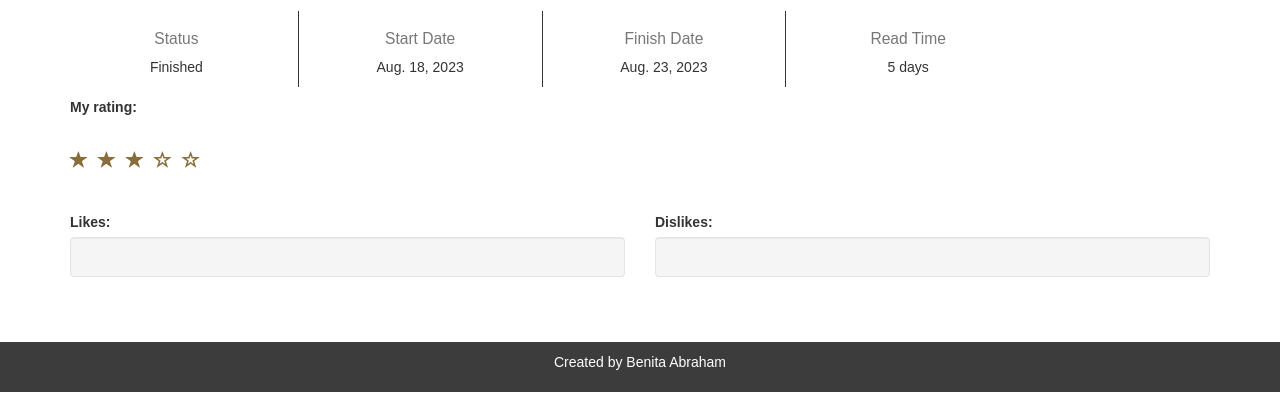
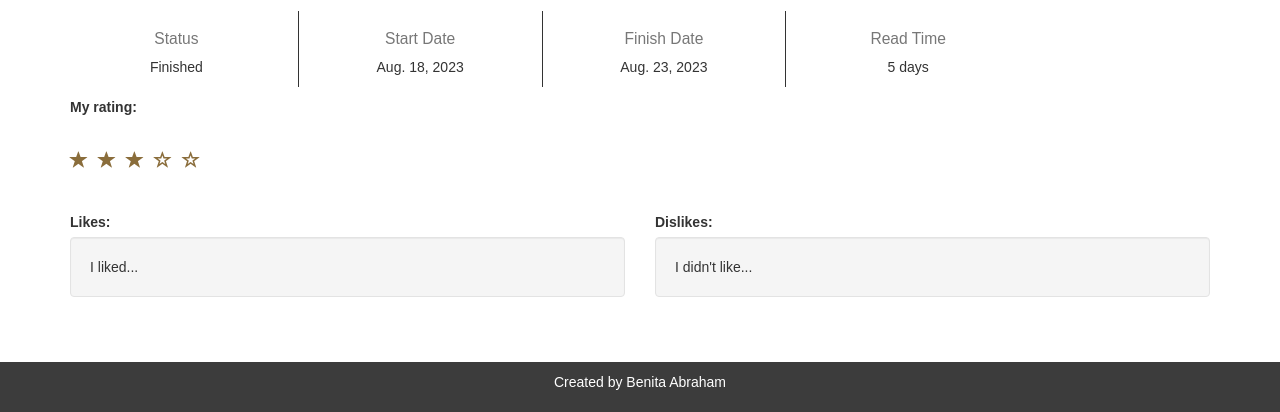
Before and after one commit to beniabra/readinglog, a Django app: a page that uses main/templates/main/view.html in a window 1280 px wide. Shown: the part 553-965 px from the top of the page. Run offline with Django 4.2, Linux system fonts and the light colour scheme; data comes from the database, SQL or seed files in the repository; both versions use the stored data as it was after the commit; data that the repository does not hold is empty; some libraries are stand-ins or nearby versions.

Commit message:
Fixed empty box likes/dislikes & added placeholder

```diff
--- a/main/templates/main/shelf.html
+++ b/main/templates/main/shelf.html
@@ -16,7 +16,7 @@
             <h3><b><a href="{% url 'view' book.id %}">{{data.title}}</a></b></h3>
             <p>{{data.authors}}</p>
             {% if not book.started %}
-              <form method="post" style="margin: 0px" action="../changeBookshelf/{{book.id}}">
+              <form method="post" style="margin: 0px" action="{% url 'changeBookshelf' book.id %}">
                 {% csrf_token %}
                 <button type="submit" class="btn btn-info" name="start", value="start">Start</button>
               </form>
--- a/main/templates/main/view.html
+++ b/main/templates/main/view.html
@@ -155,11 +155,11 @@
             <div class="row">
                 <div class="col-lg-6 form-group">
                     <label for="likes">Likes:</label>
-                    <div class="well" style="background-color:whitesmoke;" data-toggle="modal" data-target="#likesdislikes">{{book.likes}}</div>
+                    <div class="well" style="background-color:whitesmoke;" data-toggle="modal" data-target="#likesdislikes">{{ book.likes|default:"I liked..." }}</div>
                 </div>
                 <div class="col-lg-6 form-group">
                     <label for="dislikes">Dislikes:</label>
-                    <div class="well" style="background-color: whitesmoke;" data-toggle="modal" data-target="#likesdislikes">{{book.dislikes}}</div>
+                    <div class="well" style="background-color: whitesmoke;" data-toggle="modal" data-target="#likesdislikes">{{ book.dislikes|default:"I didn't like..." }}</div>
                 </div>
             </div>
             <div class="modal fade" id="likesdislikes" role="dialog">
--- a/main/views.py
+++ b/main/views.py
@@ -84,12 +84,12 @@ def editLikesDislikes(response, id):
     if response.method == "POST":
         print(response.POST)
         b = Book.objects.get(id=id)
-        if response.POST.get('likes'):
-            b.likes = response.POST.get('likes')
-            b.save()
-        if response.POST.get('dislikes'):
-            b.dislikes = response.POST.get('dislikes')
-            b.save()
+        # if response.POST.get('likes'):
+        b.likes = response.POST.get('likes')
+        # b.save()
+        # if response.POST.get('dislikes'):
+        b.dislikes = response.POST.get('dislikes')
+        b.save()
     return redirect(view_book, id=id)
 
 def addToBookshelf(response, id):
```
Also changed, not shown: db.sqlite3.
